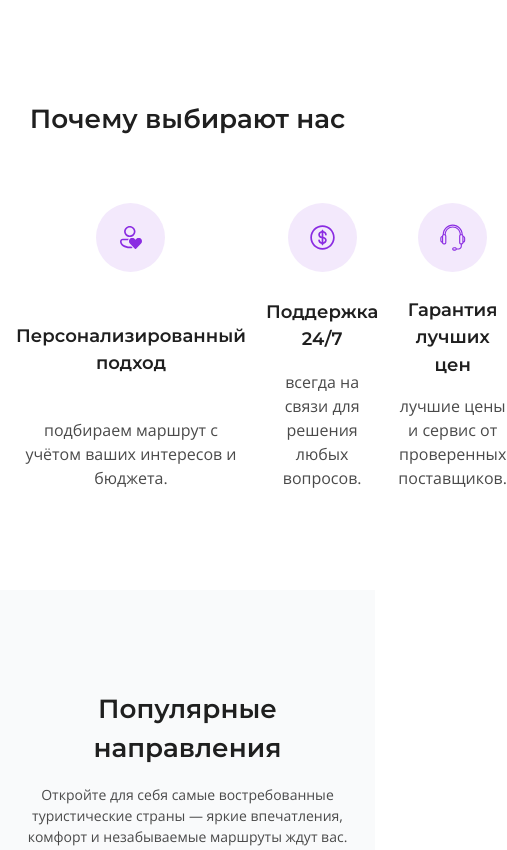
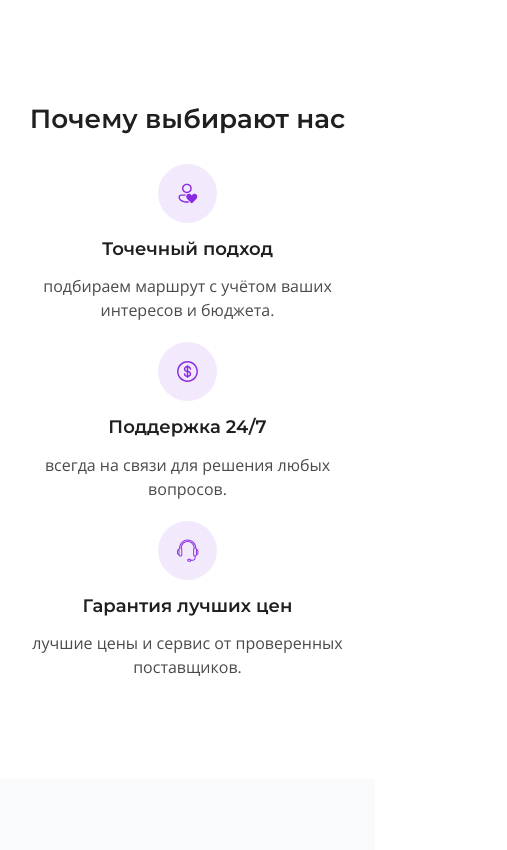
Before and after one commit to Pechenjka0/SkyTravel, a website: page index.html in a window 390 px wide. Shown: the top 850 px of the page, 507 px wide, since content can reach past the window. Drawn offline with nearby package versions, Linux system fonts and the light colour scheme.

Commit message:
секция advantages адаптив, смена заголовка у первой карточки

```diff
--- a/index.html
+++ b/index.html
@@ -76,7 +76,7 @@
                     <li class="advantages__item">
                         <img width="69" height="69" src="./icons/advantages/icon-1.svg" alt=""
                             class="advantages__item-icon">
-                        <h3 class="advantages__item-title h4">Персонализированный подход</h3>
+                        <h3 class="advantages__item-title h4">Точечный подход</h3>
                         <div class="advantages__item-description">
                             <p>подбираем маршрут с учётом ваших интересов и бюджета.</p>
                         </div>
--- a/styles/blocks/_advantages.scss
+++ b/styles/blocks/_advantages.scss
@@ -5,13 +5,17 @@
 
     &__title {
         text-align: center;
-        margin-bottom: rem(64);
+        margin-bottom: fluid(64, 24);
     }
 
     &__list {
         display: grid;
-        column-gap: rem(20);
+        gap: rem(20);
         grid-template-columns: repeat(3, 1fr);
+
+        @include mobile {
+            grid-template-columns: 1fr;
+        }
     }
 
     &__item {
@@ -23,10 +27,25 @@
 
         &-icon {
             margin-bottom: rem(24);
+
+            @include mobile {
+                @include square(rem(59));
+                margin-bottom: rem(12);
+            }
         }
 
         &-title {
             margin-bottom: rem(16);
+
+            @include mobile {
+                margin-bottom: rem(12);
+            }
+        }
+
+        &__description {
+            @include mobile-s {
+                font-size: rem(14);
+            }
         }
     }
 }
```
Also changed, not shown: styles/main.css, 1 other file.
